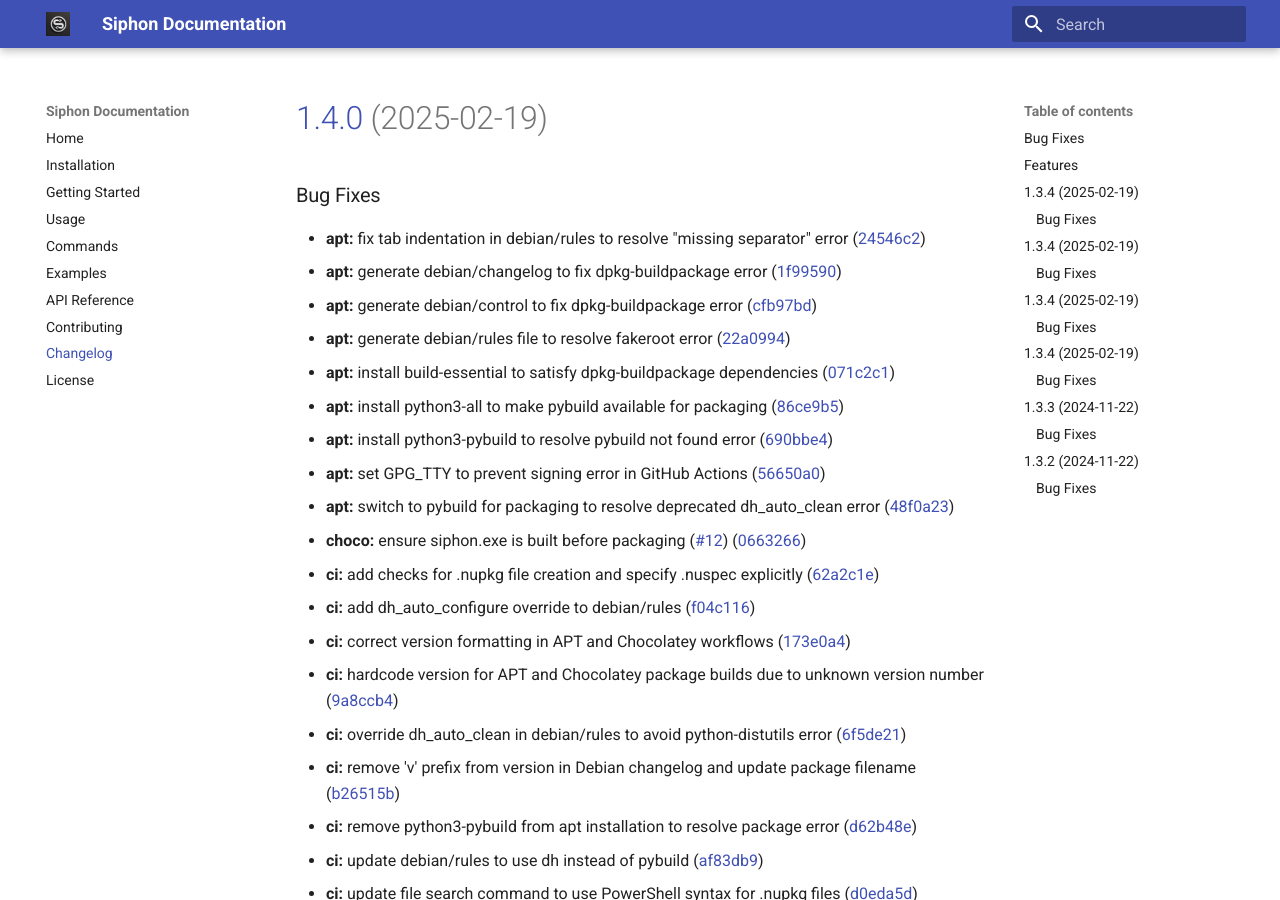
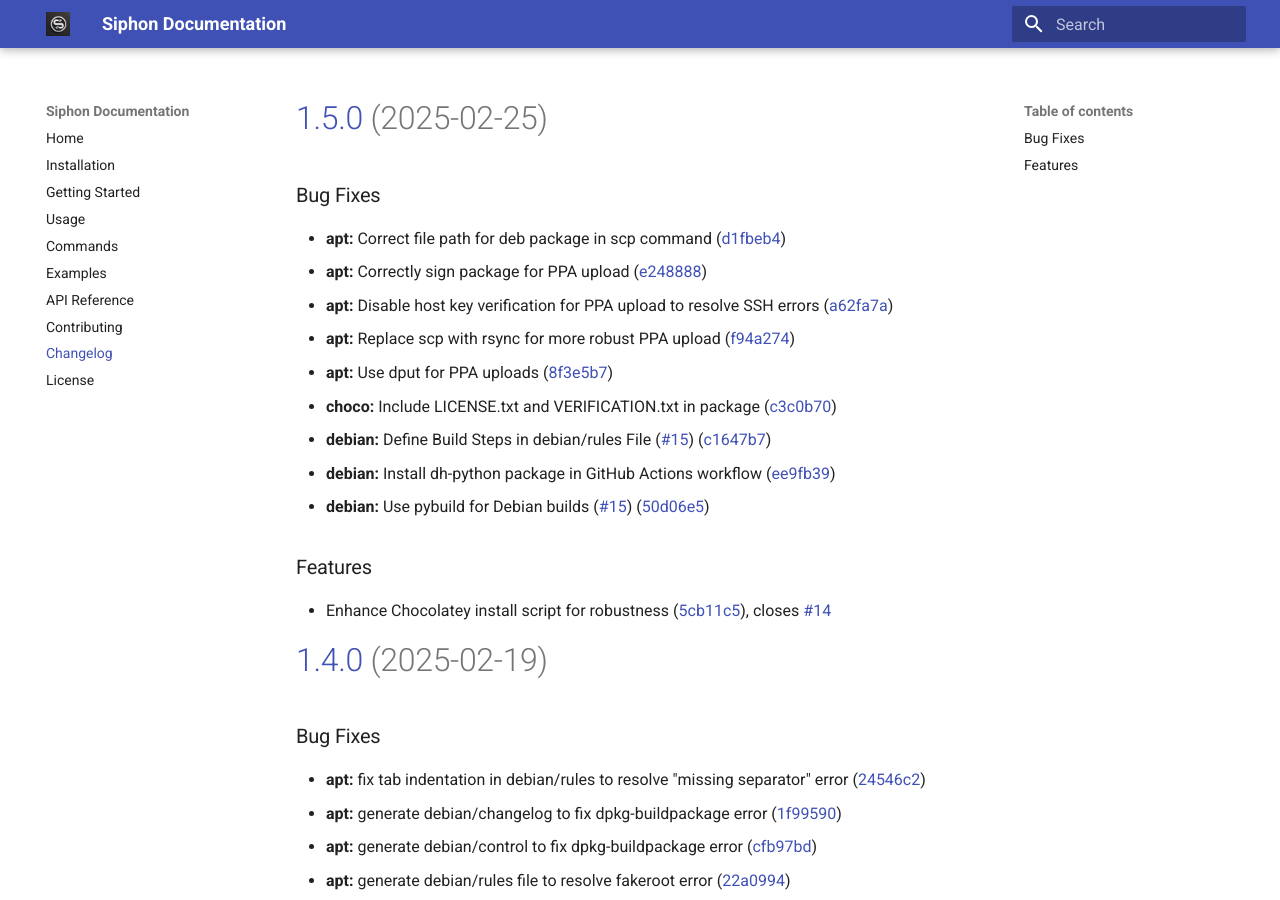
Before and after one commit to atxtechbro/siphon, an MkDocs documentation site: the page built from docs/changelog.md, in a window 1280 px wide and 900 px high. Built offline with MkDocs 1.6.1 and Material for MkDocs 9.7.7, drawn with Linux system fonts in a browser that asks for light colours.

Commit message:
chore(release): update changelog and version to 1.5.0

```diff
--- a/docs/changelog.md
+++ b/docs/changelog.md
@@ -1,3 +1,23 @@
+# [1.5.0](https://github.com/atxtechbro/siphon/compare/v1.4.0...v1.5.0) (2025-02-25)
+
+
+### Bug Fixes
+
+* **apt:** Correct file path for deb package in scp command ([d1fbeb4](https://github.com/atxtechbro/siphon/commit/d1fbeb4d910ae7597e599db9bfe6e1c14d3065e6))
+* **apt:** Correctly sign package for PPA upload ([e248888](https://github.com/atxtechbro/siphon/commit/e248888946195ee58e62036f4ff04f3b61036342))
+* **apt:** Disable host key verification for PPA upload to resolve SSH errors ([a62fa7a](https://github.com/atxtechbro/siphon/commit/a62fa7ae63872f6f1f1c4e55511f046ac65d3069))
+* **apt:** Replace scp with rsync for more robust PPA upload ([f94a274](https://github.com/atxtechbro/siphon/commit/f94a2741457db21a47f8272ea75fa3d549d9a82c))
+* **apt:** Use dput for PPA uploads ([8f3e5b7](https://github.com/atxtechbro/siphon/commit/8f3e5b7cb20b410b253ce3b9850211649da01068))
+* **choco:** Include LICENSE.txt and VERIFICATION.txt in package ([c3c0b70](https://github.com/atxtechbro/siphon/commit/c3c0b70ee7abb8d31e7a3e1cc5f9574ba0d3f26a))
+* **debian:** Define Build Steps in debian/rules File ([#15](https://github.com/atxtechbro/siphon/issues/15)) ([c1647b7](https://github.com/atxtechbro/siphon/commit/c1647b7fbe48e00c28e964cddf084c9e118a3d5d))
+* **debian:** Install dh-python package in GitHub Actions workflow ([ee9fb39](https://github.com/atxtechbro/siphon/commit/ee9fb39049dc8bc5a0f1f095875cfc96942c8bcb))
+* **debian:** Use pybuild for Debian builds ([#15](https://github.com/atxtechbro/siphon/issues/15)) ([50d06e5](https://github.com/atxtechbro/siphon/commit/50d06e5766178bed9c5aaa7e5f05689128bd979c))
+
+
+### Features
+
+* Enhance Chocolatey install script for robustness ([5cb11c5](https://github.com/atxtechbro/siphon/commit/5cb11c5971b37bfc8ba57934c0ec69c89f0e4738)), closes [#14](https://github.com/atxtechbro/siphon/issues/14)
+
 # [1.4.0](https://github.com/atxtechbro/siphon/compare/v1.3.3...v1.4.0) (2025-02-19)
 
 
```
